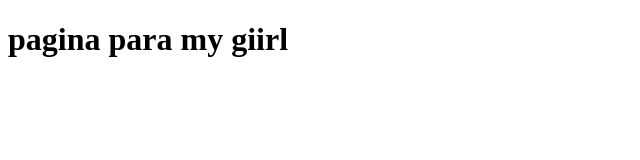
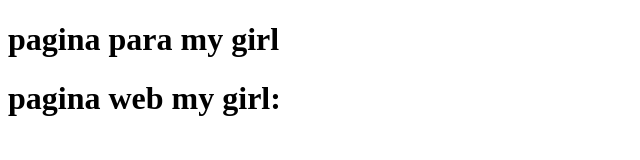
Before and after one commit to johannvillamil1023-arch/my-girl, a plain HTML site: page insex.html in a window 1280 px wide. Shown: the whole page, without its empty margins (0-640 px from the left). Drawn offline with Linux system fonts and the light colour scheme.

Commit message:
pagina web my girl:

```diff
--- a/insex.html
+++ b/insex.html
@@ -4,8 +4,8 @@
     <meta charset="UTF-8">
     <meta name="viewport" content="width=device-width, initial-scale=1.0">
     <title>pagina para my giirl</title>
-             <h1>pagina para my giirl</h1>
-    <h1></h1>
+             <h1>pagina para my girl</h1>
+    <h1>pagina web my girl:</h1>
     <h1></h1>
 </head>
 <body>
```
